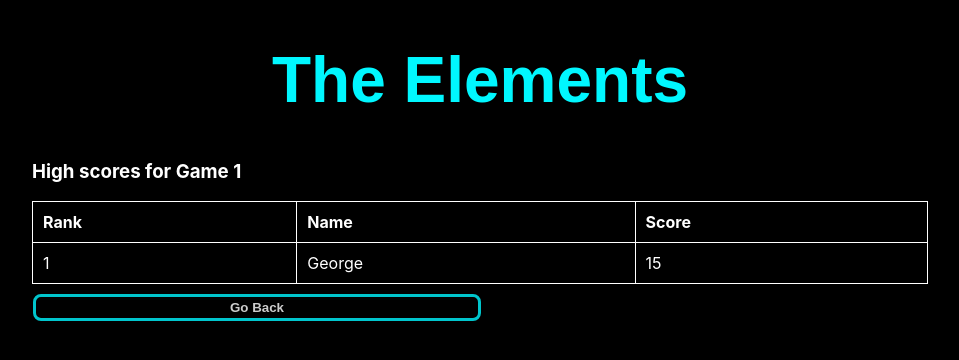
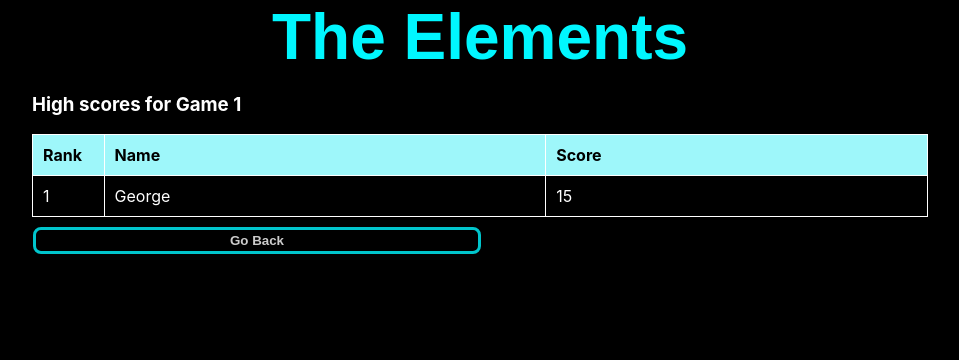
Before and after one commit to AngusJK/Elements-Quiz, a React (Create React App) app: page /namescores in a window 1280 px wide. Shown: the top 360 px of the page, without its empty margins (160-1119 px from the left). Built offline with nearby package versions, Linux system fonts and the light colour scheme.

Commit message:
adds background colour to column headers

```diff
--- a/src/App.css
+++ b/src/App.css
@@ -11,6 +11,10 @@
   font-family: Arial, Helvetica, sans-serif;
   font-size: xx-large;
   text-align: center;
+}
+
+#title {
+  margin: 0;
 }
 
 .sign-in-form {
@@ -121,7 +125,6 @@
 }
 
 .home-page {
-
   width: 70%;
   margin: 0 auto;
   padding: 10px;
@@ -178,10 +181,11 @@
 .nav-links {
   list-style-type: none;
   padding: 0;
+  text-align: center;
 }
 
 .game {
-  margin: 12px 0;
+  margin-bottom: 40px;
 }
 
 .game-over {
@@ -202,6 +206,7 @@
 }
 
 table {
+  table-layout: auto;
   width: 100%;
 }
 
@@ -217,3 +222,12 @@
 th {
   text-align: left;
 }
+
+#columns {
+  background-color: #9ef7fa;
+  color: black;
+}
+
+#rank {
+  width: 8%;
+}
```
